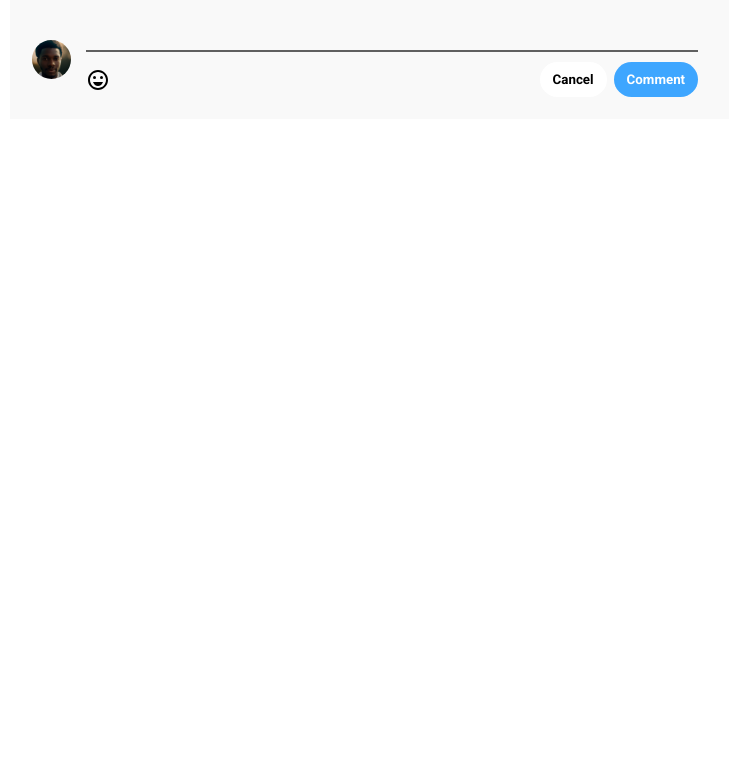
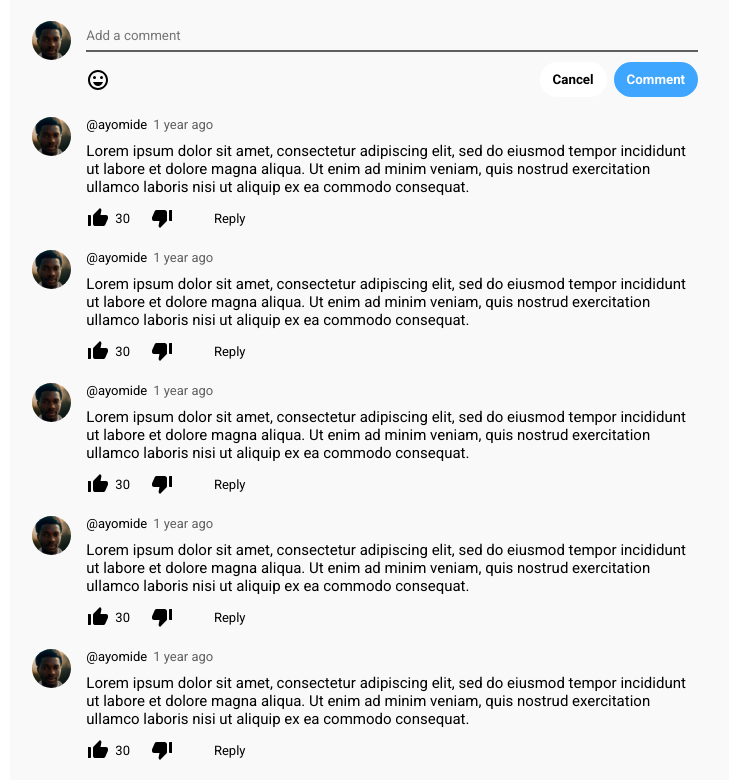
Before and after one commit to midezen/videoShare, a React (Create React App) app in the folder client/: page /video/1 in a window 1280 px wide. Shown: the part 843-1623 px from the top of the page, without its empty margins (203-932 px from the left). Before the commit the page ends 962 px from the top, so only its background shows below. Built offline with nearby package versions, Linux system fonts and the light colour scheme.

Commit message:
designed comment component

```diff
--- a/client/src/components/AddComment.jsx
+++ b/client/src/components/AddComment.jsx
@@ -6,7 +6,6 @@ import { useState } from "react";
 const Container = styled.div`
   display: flex;
   gap: 15px;
-  align-items: center;
 `;
 
 const ProfileImage = styled.img`
@@ -74,7 +73,7 @@ const AddComment = () => {
     <Container>
       <ProfileImage src={Ayomide} />
       <InputSection>
-        <Input />
+        <Input placeholder="Add a comment" />
         <InputBottom>
           <EmojiIcon style={{ cursor: "pointer" }} />
           <InputButtons>
--- a/client/src/components/Comment.jsx
+++ b/client/src/components/Comment.jsx
@@ -1,9 +1,91 @@
 import styled from "styled-components";
+import Ayomide from "../img/Ayomide 2.png";
+import ThumbUpAltIcon from "@mui/icons-material/ThumbUpAlt";
+import ThumbDownAltIcon from "@mui/icons-material/ThumbDownAlt";
 
-const Container = styled.div``;
+const Container = styled.div`
+  display: flex;
+  gap: 15px;
+  color: ${({ theme }) => theme.text};
+`;
+
+const Image = styled.img`
+  width: 39px;
+  height: 39px;
+  object-fit: cover;
+  border-radius: 50%;
+`;
+
+const Details = styled.div`
+  display: flex;
+  flex-direction: column;
+  gap: 10px;
+`;
+
+const Top = styled.div`
+  display: flex;
+  align-items: center;
+  font-size: 13px;
+  gap: 6px;
+`;
+
+const DatePosted = styled.span`
+  color: ${({ theme }) => theme.textSoft};
+`;
+
+const Text = styled.p`
+  font-size: 15px;
+`;
+
+const Bottom = styled.div`
+  display: flex;
+  align-items: center;
+  gap: 40px;
+  font-size: 13px;
+`;
+
+const Buttons = styled.div`
+  display: flex;
+  align-items: center;
+  gap: 20px;
+`;
+
+const Button = styled.div`
+  display: flex;
+  align-items: center;
+  gap: 5px;
+  border: none;
+  cursor: pointer;
+`;
 
 const Comment = () => {
-  return <Container>Comment</Container>;
+  return (
+    <Container>
+      <Image src={Ayomide} />
+      <Details>
+        <Top>
+          @ayomide <DatePosted>1 year ago</DatePosted>
+        </Top>
+        <Text>
+          Lorem ipsum dolor sit amet, consectetur adipiscing elit, sed do
+          eiusmod tempor incididunt ut labore et dolore magna aliqua. Ut enim ad
+          minim veniam, quis nostrud exercitation ullamco laboris nisi ut
+          aliquip ex ea commodo consequat.
+        </Text>
+        <Bottom>
+          <Buttons>
+            <Button>
+              <ThumbUpAltIcon /> 30
+            </Button>
+            <Button>
+              <ThumbDownAltIcon />
+            </Button>
+          </Buttons>
+          Reply
+        </Bottom>
+      </Details>
+    </Container>
+  );
 };
 
 export default Comment;
--- a/client/src/components/Comments.jsx
+++ b/client/src/components/Comments.jsx
@@ -1,7 +1,27 @@
-import React from "react";
+import styled from "styled-components";
+import Comment from "./Comment";
+
+const Container = styled.div`
+  display: flex;
+  flex-direction: column;
+  margin-top: 20px;
+  gap: 20px;
+`;
 
 const Comments = () => {
-  return <div>Comments</div>;
+  return (
+    <Container>
+      <Comment />
+      <Comment />
+      <Comment />
+      <Comment />
+      <Comment />
+      <Comment />
+      <Comment />
+      <Comment />
+      <Comment />
+    </Container>
+  );
 };
 
 export default Comments;
--- a/client/src/pages/Video.jsx
+++ b/client/src/pages/Video.jsx
@@ -4,6 +4,7 @@ import ThumbUpAltIcon from "@mui/icons-material/ThumbUpAlt";
 import ThumbDownAltIcon from "@mui/icons-material/ThumbDownAlt";
 import SortIcon from "@mui/icons-material/Sort";
 import AddComment from "../components/AddComment";
+import Comments from "../components/Comments";
 
 const Container = styled.div`
   display: flex;
@@ -189,6 +190,7 @@ const Video = () => {
           </CommentSort>
         </ArrangeComments>
         <AddComment />
+        <Comments />
       </Content>
       <Recommendation>Recommendation</Recommendation>
     </Container>
```
